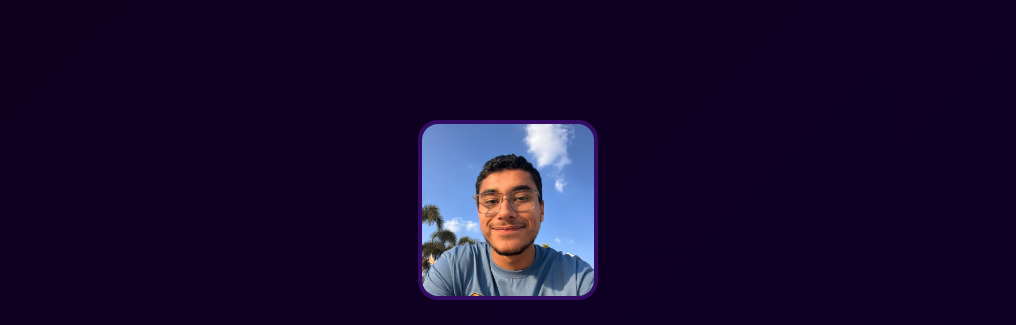
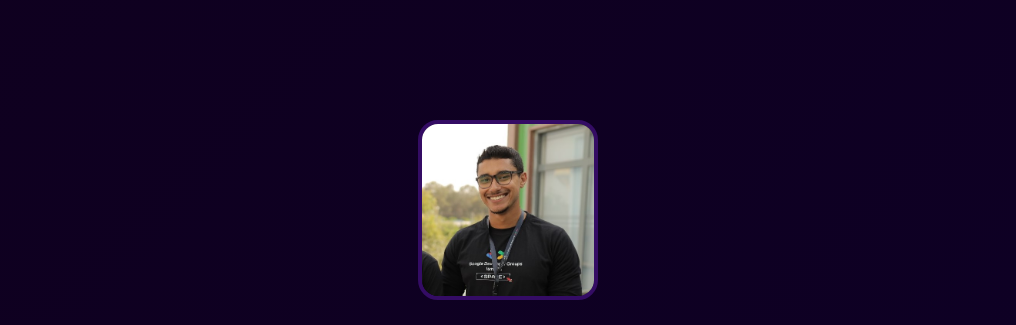
Before and after one commit to sajidhossam/Resume-Website, a plain HTML site: page index.html in a window 1280 px wide. Shown: the top 325 px of the page, without its empty margins (132-1148 px from the left). Drawn offline with Linux system fonts and the light colour scheme.

Commit message:
new profile pic

```diff
--- a/index.html
+++ b/index.html
@@ -8,7 +8,7 @@
 </head>
 <body>
     <header id="hero" class = "fade-in">
-        <img src="assets/images/sajid.jpg" alt="Sajid Hossam" class = "profile-pic">
+        <img src="assets/images/Sajid Hossam.jpg" alt="Sajid Hossam" class = "profile-pic">
         <h1>Sajid Hossam</h1>
         <p>Geomatics & AI Student | GIS Specialist | Data Scientist</p>
         <a href="Sajid_Hossam_Resume.pdf" download class="btn">Download Resume</a>
```
Also changed, not shown: assets/images/Sajid Hossam.jpg (added).
